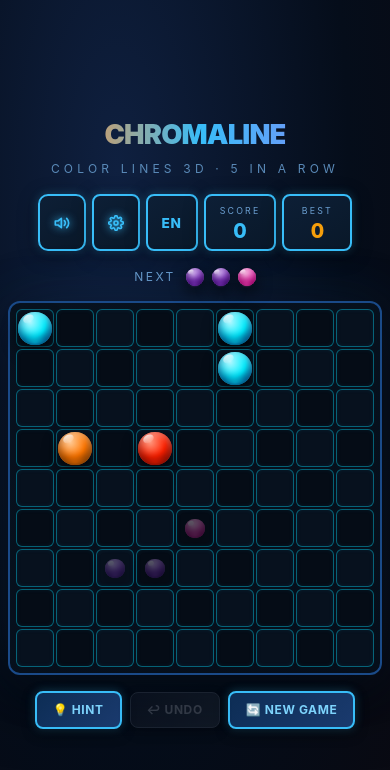
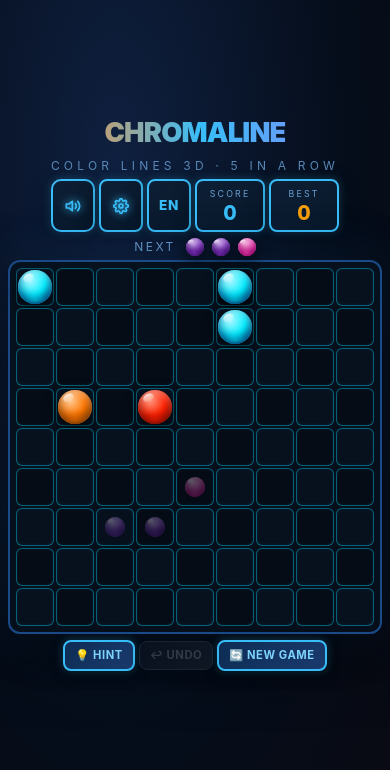
Before and after one commit to coprid/Colorlines, a React (Vite) app: page / in a window 390 px wide. Shown: the top 770 px of the page. Built offline with nearby package versions, Linux system fonts and the light colour scheme.

Commit message:
fix: mobile layout, remove icons from buttons, fix double score bug, add score to deps

```diff
--- a/src/App.tsx
+++ b/src/App.tsx
@@ -43,7 +43,7 @@ export default function App() {
   }, []);
 
   const {
-    grid, sel, next, score, hi, over, hint, hintSearched, hintLoading, busy,
+    grid, sel, next, score, hi, over, hint, hintLoading, busy,
     flash, pop, trail, onCell, newGame, requestHint, undo, canUndo
   } = useChromaline(soundOn);
 
@@ -79,17 +79,17 @@ export default function App() {
   const gridPadding = isMobile ? 6 : 10;
   const gridBorderRadius = isMobile ? 12 : 18;
   const cellBorderRadius = isMobile ? 6 : 9;
-  const titleMargin = isMobile ? 16 : 28;
-  const scoreGap = isMobile ? 6 : 12;
-  const scoreMargin = isMobile ? 12 : 20;
-  const scorePadding = isMobile ? '8px 14px' : '12px 22px';
+  const titleMargin = isMobile ? 4 : 28;
+  const scoreGap = isMobile ? 4 : 12;
+  const scoreMargin = isMobile ? 4 : 20;
+  const scorePadding = isMobile ? '6px 10px' : '12px 22px';
   const scoreMinWidth = isMobile ? 70 : 108;
-  const nextMargin = isMobile ? 10 : 14;
-  const nextHeight = isMobile ? 28 : 34;
-  const controlsGap = isMobile ? 8 : 12;
-  const controlsMargin = isMobile ? 16 : 22;
-  const controlsPadding = isMobile ? '8px 16px' : '10px 22px';
-  const controlsFont = isMobile ? '0.75rem' : '0.82rem';
+  const nextMargin = isMobile ? 2 : 14;
+  const nextHeight = isMobile ? 22 : 34;
+  const controlsGap = isMobile ? 4 : 12;
+  const controlsMargin = isMobile ? 6 : 22;
+  const controlsPadding = isMobile ? '5px 10px' : '10px 22px';
+  const controlsFont = isMobile ? '0.7rem' : '0.82rem';
 
   return (
     <div style={{
@@ -97,7 +97,7 @@ export default function App() {
       minHeight: '100dvh', // ← НОВОЕ: для мобильных (dynamic viewport height)
       background: 'radial-gradient(ellipse at 30% 20%, #0f2040 0%, #050d1a 60%, #0a0a12 100%)',
       display: 'flex', flexDirection: 'column', alignItems: 'center', justifyContent: 'center',
-      padding: isMobile ? '8px' : '16px',
+      padding: isMobile ? '4px 4px 64px' : '16px',
       fontFamily: "'Inter', system-ui, sans-serif",
       userSelect: 'none',
       overflowX: 'hidden', // ← НОВОЕ: запрещаем горизонтальную прокрутку
@@ -147,7 +147,7 @@ export default function App() {
       {/* Title */}
       <div style={{ textAlign: 'center', marginBottom: titleMargin }}>
         <h1 style={{
-           fontSize: isMobile ? 'clamp(1.4rem, 7vw, 2.2rem)' : 'clamp(2rem, 6vw, 3rem)',
+          fontSize: isMobile ? 'clamp(1.4rem, 7vw, 2.2rem)' : 'clamp(2rem, 6vw, 3rem)',
           fontWeight: 900,
           letterSpacing: '-0.03em', margin: 0,
           background: 'linear-gradient(90deg, #38bdf8, #818cf8 25%, #f472b6 50%, #fb923c 75%, #38bdf8)',
@@ -161,7 +161,7 @@ export default function App() {
           color: '#5a8ab8',
           fontSize: isMobile ? '0.75rem' : '0.85rem',
           letterSpacing: '0.35em',
-          margin: '5px 0 0',
+          margin: '3px 0 0',
           textTransform: 'uppercase'
         }}>
           {t.subtitle}
--- a/src/translations.ts
+++ b/src/translations.ts
@@ -6,9 +6,9 @@ export const translations = {
     score: 'СЧЁТ',
     best: 'РЕКОРД',
     next: 'ДАЛЕЕ',
-    hint: '💡 ПОДСКАЗКА',
-    undo: '↩ ОТМЕНА',
-    newGame: '🔄 НОВАЯ ИГРА',
+    hint: 'ПОДСКАЗКА',
+    undo: 'ОТМЕНА',
+    newGame: 'НОВАЯ ИГРА',
     gameOver: 'ИГРА ОКОНЧЕНА',
     gridFull: 'Поле заполнено!',
     finalScore: 'ИТОГОВЫЙ СЧЁТ',
--- a/src/useChromaline.tsx
+++ b/src/useChromaline.tsx
@@ -404,7 +404,7 @@ const moveIntervalRef = useRef<ReturnType<typeof setInterval> | null>(null);
             setNext(nn);
             setPop(appeared);
 
-            if (bonus > 0) addScore(bonus);if (bonus > 0) {
+            if (bonus > 0) {
               audioManager.playMatch(soundOn);
               addScore(bonus);
             }
@@ -425,7 +425,7 @@ const moveIntervalRef = useRef<ReturnType<typeof setInterval> | null>(null);
   }
     }, 60);
 
-  }, [grid, sel, over, busy, addScore, soundOn, clearAllTimers]);
+  }, [grid, sel, over, busy, addScore, soundOn, clearAllTimers, score]);
 
   const requestHint = useCallback(() => {
     if (busy || hintLoading || over) return;
```
